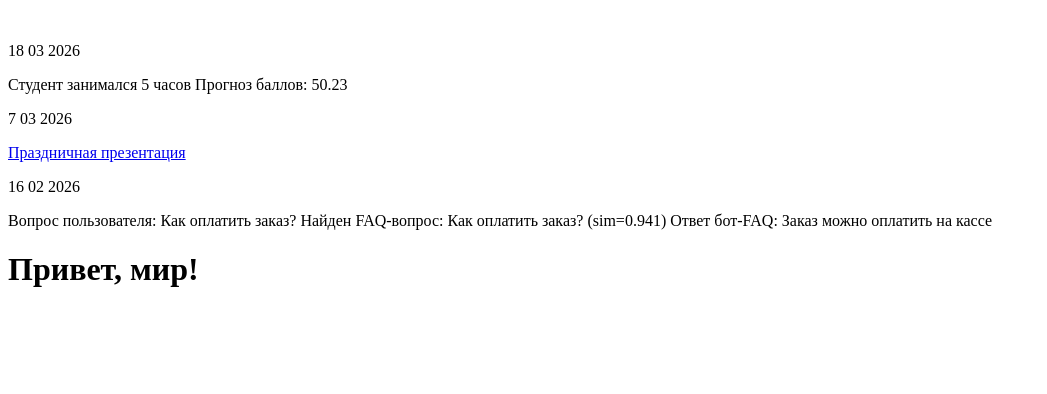
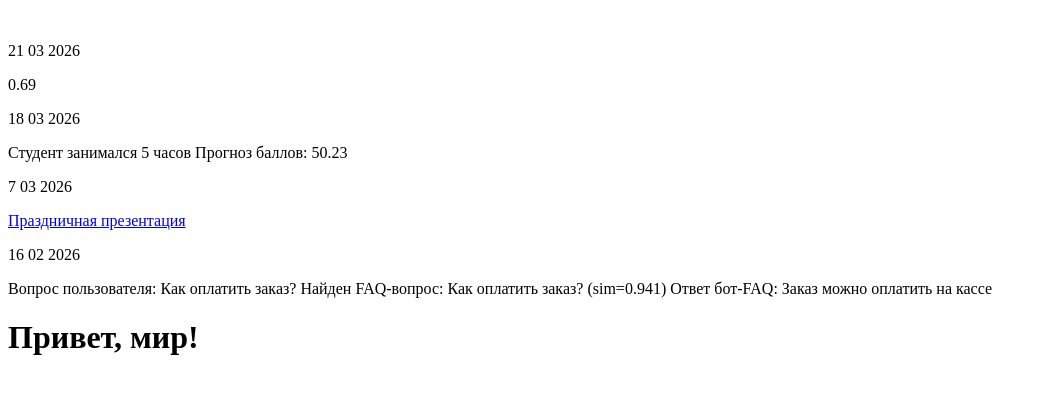
Before and after one commit to Annnnnnnaaaaa/special-umbrella, a plain HTML site: page index.html in a window 1280 px wide. Shown: the whole page, without its empty margins (0-1047 px from the left). Drawn offline with Linux system fonts and the light colour scheme.

Commit message:
Update index.html

```diff
--- a/index.html
+++ b/index.html
@@ -5,6 +5,8 @@
   <title>Мой проект</title>
 </head>
 <body>
+      <p>21 03 2026 </p>
+   0.69
    <p>18 03 2026 </p>
    Студент занимался 5 часов
 Прогноз баллов: 50.23
```
